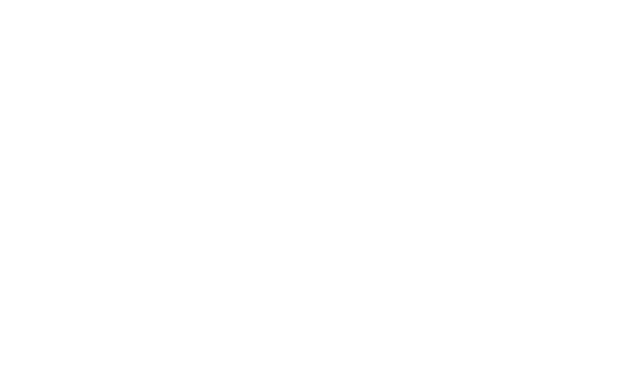
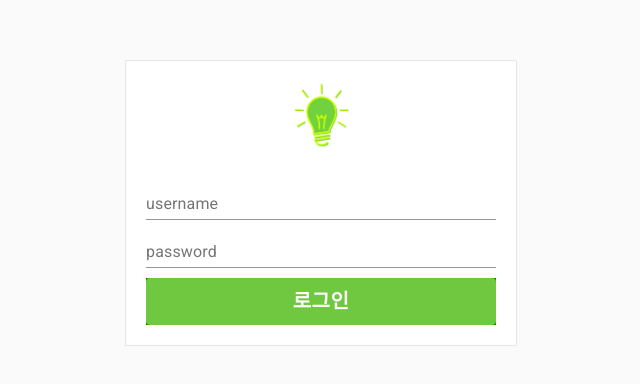
Before and after one commit to Tekiter/LogicKingElectric, a Next.js app in the folder packages/client/: page / in a window 1280 px wide. Shown: the part 138-522 px from the top of the page, without its empty margins (319-959 px from the left). Built offline with nearby package versions, Linux system fonts and the light colour scheme.

Commit message:
210714_loginTomainpage

```diff
--- a/packages/client/pages/index.tsx
+++ b/packages/client/pages/index.tsx
@@ -1,4 +1,5 @@
 import Head from "next/head";
+import Login from "./login";
 
 export default function Home(): JSX.Element {
     // Ctrl+Space : check children
@@ -11,6 +12,7 @@
                 <meta name="viewport" content="minimum-scale=1, initial-scale=1, width=device-width" />
                 <link rel="icon" href="/favicon.ico" />
             </Head>
+            <Login></Login>
             <main></main>
             <footer></footer>
         </div>
--- a/packages/client/pages/mainpage/login_sub.tsx
+++ b/packages/client/pages/login.tsx
@@ -1,7 +1,8 @@
 import { Button, TextField } from "@material-ui/core";
 import { makeStyles, Theme, createStyles, withStyles } from "@material-ui/core/styles";
 import { green } from "@material-ui/core/colors";
-import Logo from "../../components/logo";
+import Link from "next/link";
+import Logo from "../components/logo";
 
 const loginStyles = makeStyles((theme: Theme) =>
     createStyles({
@@ -77,13 +78,11 @@
                                 <TextField label="password"></TextField>
                             </div>
                             <div className={`${loginStyle.above_all} ${loginStyle.login_button}`}>
-                                <ColorButton
-                                    color="primary"
-                                    onClick={() => {
-                                        alert("hi");
-                                    }}>
-                                    <span style={{ fontSize: 20, fontWeight: "bold", color: "white" }}>로그인</span>
-                                </ColorButton>
+                                <Link href="/mainpage">
+                                    <ColorButton color="primary">
+                                        <span style={{ fontSize: 20, fontWeight: "bold", color: "white" }}>로그인</span>
+                                    </ColorButton>
+                                </Link>
                             </div>
                         </div>
                     </div>
```
